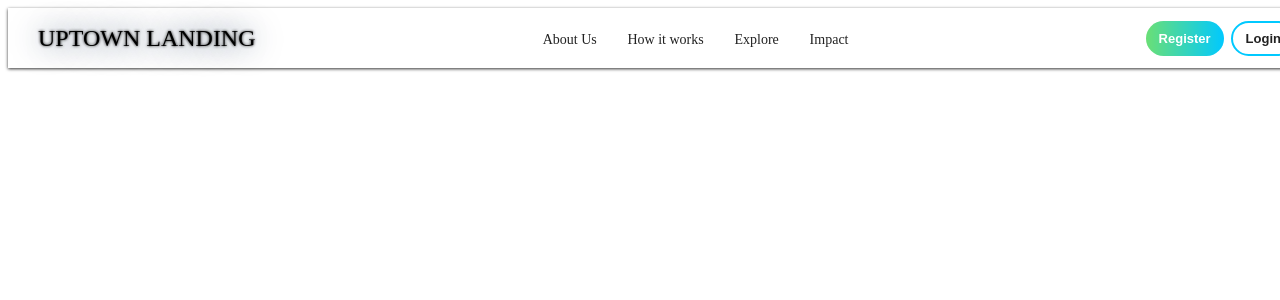
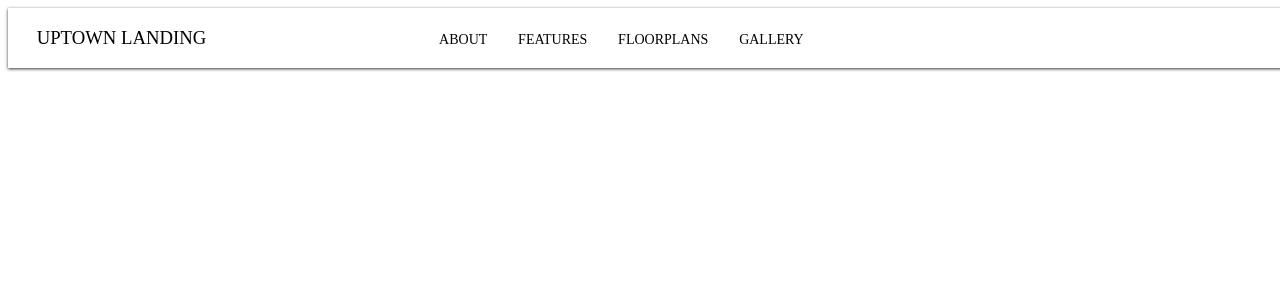
Before and after one commit to BorofskyDev/uptown-react-framer-rebuild, a React (Vite) app: page / in a window 1280 px wide. Shown: the top 300 px of the page. Built offline with nearby package versions, Linux system fonts and the light colour scheme; the HTML template or start-up script is replaced by a standard one.

Commit message:
updated navbar, functional and styled

```diff
--- a/src/components/Navbar/Logo.jsx
+++ b/src/components/Navbar/Logo.jsx
@@ -5,12 +5,12 @@ const LogoWrapper = styled.div`
   align-items: center;
 `
 
-const LogoText = styled.h2`
+const LogoText = styled.h3`
   margin: 0;
   margin-left: 0.25em;
   font-weight: 500;
   text-transform: uppercase;
-  text-shadow: 0 0 0.125em #000000, 0 0 1.25em #142b4d;
+  text-shadow: 0 0 0.125em #000000, 0 0 1.25em hsl(var(--clr-accent));
 `
 
 function Logo() {
--- a/src/components/Navbar/MenuToggle.jsx
+++ b/src/components/Navbar/MenuToggle.jsx
@@ -25,14 +25,14 @@ function MenuToggle({ toggle, isOpen }) {
           animate={isOpen ? 'open' : 'closed'}
           initial={false}
           variants={{
-            closed: { d: 'M 2 2.5 L 20 2.5', stroke: 'hsl(0, 0%, 18%)' },
-            open: { d: 'M 3 16.5 L 17 2.5', stroke: 'hsl(0, 0%, 18%)' },
+            closed: { d: 'M 2 2.5 L 20 2.5', stroke: 'hsl(43, 75%, 49%)' },
+            open: { d: 'M 3 16.5 L 17 2.5', stroke: 'hsl(43, 75%, 49%)' },
           }}
           transition={transition}
         />
         <Path
           d='M 2 9.423 L 20 9.423'
-          stroke='hsl(0, 0%, 18%)'
+          stroke='hsl(43, 75%, 49%)'
           animate={isOpen ? 'open' : 'closed'}
           initial={false}
           variants={{
@@ -45,8 +45,11 @@ function MenuToggle({ toggle, isOpen }) {
           animate={isOpen ? 'open' : 'closed'}
           initial={false}
           variants={{
-            closed: { d: 'M 2 16.346 L 20 16.346', stroke: 'hsl(0, 0%, 18%)' },
-            open: { d: 'M 3 2.5 L 17 16.346', stroke: 'hsl(0, 0%, 18%)' },
+            closed: {
+              d: 'M 2 16.346 L 20 16.346',
+              stroke: 'hsl(43, 75%, 49%)',
+            },
+            open: { d: 'M 3 2.5 L 17 16.346', stroke: 'hsl(43, 75%, 49%)' },
           }}
           transition={transition}
         />
--- a/src/components/Navbar/MobileNavLinks.jsx
+++ b/src/components/Navbar/MobileNavLinks.jsx
@@ -1,4 +1,5 @@
 import { useState } from 'react'
+import { motion } from 'framer-motion'
 import styled from 'styled-components'
 import NavButtons from './NavButtons'
 import MenuToggle from './MenuToggle'
@@ -11,35 +12,42 @@ const NavLinksContainer = styled.div`
 `
 
 const LinksWrapper = styled.ul`
+  position: fixed;
   height: 100%;
+  width: 100%;
+  top: 4.0625em;
+  left: 0;
   margin: 0;
   padding: 0;
   display: flex;
   flex-direction: column;
-  background-color: #fff;
-  width: 100%;
-  position: fixed;
-  top: 65px;
-  left: 0;
+  align-items: center;
+  background-color: rgba(255, 255, 255, 0.15);
+  backdrop-filter: blur(0.5em);
   transition: all 400ms ease;
 `
 
 const LinkItem = styled.li`
   width: 100%;
+  display: flex;
+  align-items: center;
+  justify-content: center;
+  margin: 1.75em 0;
   padding: 0 1.1em;
-  color: #222;
+  color: hsl(var(--clr-white));
+  text-transform: uppercase;
   font-weight: 500;
-  font-size: 16px;
-  display: flex;
-  margin-bottom: 10px;
   transition: all 400ms ease;
 `
 
 const Link = styled.a`
-  text-decoration: none;
   color: inherit;
-  font-size: inherit;
   transition: all 400ms ease;
+
+  &:hover,
+  &:focus {
+    color: hsl(var(--clr-primary));
+  }
 `
 
 const Marginer = styled.div`
@@ -50,6 +58,14 @@ const Marginer = styled.div`
 function MobileNavLinks() {
   const [isOpen, setOpen] = useState(false)
 
+  // const navbarAnimate = {
+  //   offscreen: {x: 500, opacity: 0},
+  //   onscreen: {
+  //     x: 0,
+  //     opacity: 1,
+  //     transition: {duration: 3, type: 'spring', bounce: 0.2}
+  //   }
+  // }
   return (
     <NavLinksContainer>
       <MenuToggle isOpen={isOpen} toggle={() => setOpen(!isOpen)} />
@@ -57,16 +73,16 @@ function MobileNavLinks() {
         // Use framer motion here to create animation of nav coming in
         <LinksWrapper>
           <LinkItem>
-             <Link href='#'>About us</Link>
+            <Link href='#'>About</Link>
           </LinkItem>
           <LinkItem>
-             <Link href='#'>How it works</Link>
+            <Link href='#'>Features</Link>
           </LinkItem>
           <LinkItem>
-             <Link href='#'>Explore</Link>
+            <Link href='#'>Floorplans</Link>
           </LinkItem>
           <LinkItem>
-             <Link href='#'>Impact</Link>
+            <Link href='#'>Gallery</Link>
           </LinkItem>
           <Marginer />
           <NavButtons />
--- a/src/components/Navbar/NavButtons.jsx
+++ b/src/components/Navbar/NavButtons.jsx
@@ -1,57 +1,66 @@
 import styled from 'styled-components'
 
-const AccessibilityContainer = styled.div`
+const ButtonsContainer = styled.div`
   display: flex;
-  margin-left: 10px;
+  margin-left: 0.625em;
 `
 
 const RegisterButton = styled.button`
-  border: 0;
-  outline: 0;
-  padding: 8px 1em;
+  padding: 0.5em 1em;
   color: #fff;
-  font-size: 13px;
+  font-size: 0.8125em;
   font-weight: 600;
-  border-radius: 20px;
-  background-color: #6adf76;
-  background-image: linear-gradient(to right, transparent 0%, #00c9ff 100%);
+  text-transform: uppercase;
+  border: 0.0625em solid hsl(var(--clr-primary));
+  border-radius: 0.3125em;
+  background-color: transparent;
+  background-image: linear-gradient(
+    to right,
+    transparent 0%,
+    hsl(var(--clr-primary)) 100%
+  );
   transition: all 240ms ease-in-out;
   cursor: pointer;
-  &:hover {
-    background-color: #00c9ff;
+  &:hover,
+  &:focus {
+    background-color: hsl(var(--clr-primary));
   }
   &:not(:last-of-type) {
-    margin-right: 7px;
+    margin-right: 1em;
   }
 `
 
 const LoginButton = styled.button`
-  border: 0;
-  outline: 0;
-  padding: 8px 1em;
-  color: #222;
-  font-size: 13px;
+  padding: 0.5em 1em;
+  color: #fff;
+  font-size: 0.8125em;
   font-weight: 600;
-  border-radius: 20px;
+  text-transform: uppercase;
+  border: 0.0625em solid hsl(var(--clr-accent));
+  border-radius: 0.3125em;
   background-color: transparent;
-  border: 2px solid #00c9ff;
+  background-image: linear-gradient(
+    to right,
+    transparent 0%,
+    hsl(var(--clr-accent)) 100%
+  );
   transition: all 240ms ease-in-out;
   cursor: pointer;
   &:hover {
     color: #fff;
-    background-color: #00c9ff;
+    background-color: hsl(var(--clr-accent));
   }
   &:not(:last-of-type) {
-    margin-right: 7px;
+    margin-right: 1em;
   }
 `
 
 function NavButtons() {
   return (
-    <AccessibilityContainer>
-      <RegisterButton>Register</RegisterButton>
-      <LoginButton>Login</LoginButton>
-    </AccessibilityContainer>
+    <ButtonsContainer>
+      <RegisterButton>Contact</RegisterButton>
+      <LoginButton>Resident Portal</LoginButton>
+    </ButtonsContainer>
   )
 }
 
--- a/src/components/Navbar/NavLinks.jsx
+++ b/src/components/Navbar/NavLinks.jsx
@@ -7,26 +7,27 @@ const NavLinksContainer = styled.div`
 `
 
 const LinksWrapper = styled.ul`
+  height: 100%;
   margin: 0;
   padding: 0;
   display: flex;
-  height: 100%;
   list-style: none;
 `
 
 const LinkItem = styled.li`
   height: 100%;
   padding: 0 1.1em;
-  color: #222;
+  color: hsl(var(--clr-white));
   font-weight: 500;
   font-size: 14px;
+  text-transform: uppercase;
   align-items: center;
   justify-content: center;
   display: flex;
   border-top: 2px solid transparent;
   transition: all 220ms ease-in-out;
   &:hover {
-    border-top: 2px solid #2ecc71;
+    border-top: 2px solid hsl(var(--clr-primary));
   }
 `
 
@@ -41,16 +42,16 @@ function NavLinks() {
     <NavLinksContainer>
       <LinksWrapper>
         <LinkItem>
-          <Link href='#'>About Us</Link>
+          <Link href='#'>About</Link>
         </LinkItem>
         <LinkItem>
-          <Link href='#'>How it works</Link>
+          <Link href='#'>Features</Link>
         </LinkItem>
         <LinkItem>
-          <Link href='#'>Explore</Link>
+          <Link href='#'>Floorplans</Link>
         </LinkItem>
         <LinkItem>
-          <Link href='#'>Impact</Link>
+          <Link href='#'>Gallery</Link>
         </LinkItem>
       </LinksWrapper>
     </NavLinksContainer>
```
Lines whose indentation alone changed are shown as unchanged.
